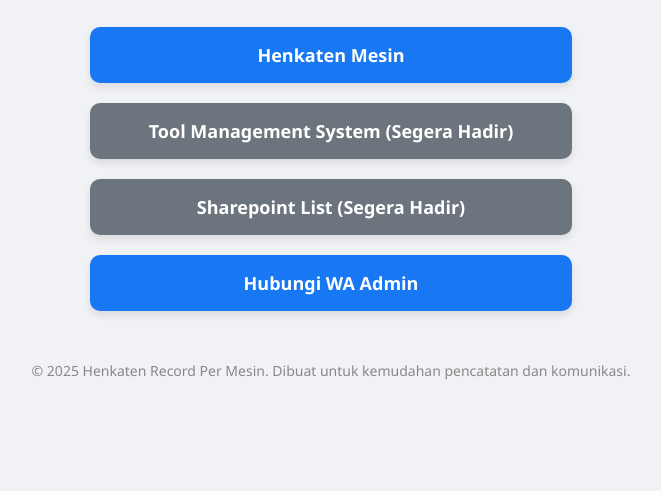
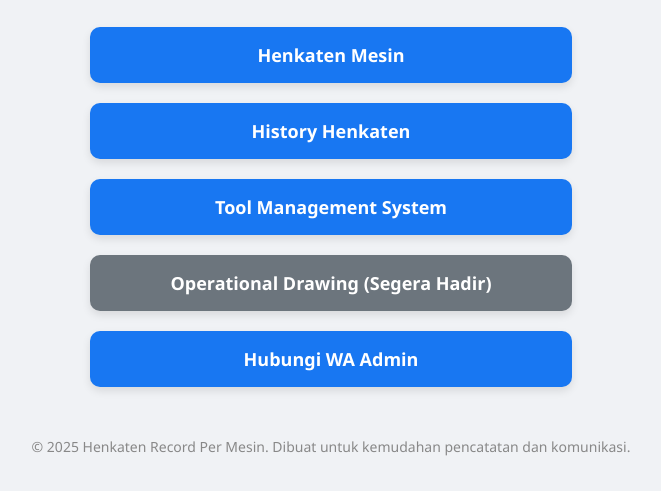
Before and after one commit to DitaNurl/CYLINDER-HEAD-IMSP-0043, a plain HTML site: page index.html in a window 1280 px wide. Shown: the part 167-658 px from the top of the page, without its empty margins (309-970 px from the left). Drawn offline with Linux system fonts and the light colour scheme.

Commit message:
update link

```diff
--- a/index.html
+++ b/index.html
@@ -57,21 +57,11 @@
   <h1>Henkaten Record Per Mesin</h1>
   <p>Silakan pilih formulir atau layanan yang dibutuhkan:</p>
 
-  <a href="https://forms.office.com/Pages/ResponsePage.aspx?id=a7HHR4LUR0GyGgSTbdiYdcuI36EV_z5Mu9IEROZH0UZUNkc1MU44SVhNQTQ4QkJSU1RLOVVMTEVIMy4u&r530d2e30553c48948d2459086114b76d=Cylinder%20Head&r8a7952bb757746a38a8e2b10c9e2a579=IMSP-0043&r530d2e30553c48948d2459086114b76d=CYLINDER%20HEAD&r8a7952bb757746a38a8e2b10c9e2a579=IMSP-0043" class="button" target="_blank">
-    Henkaten Mesin
-  </a>
-
-  <a href="#" class="button" style="background-color: #6c757d; pointer-events: none; cursor: default;">
-    Tool Management System (Segera Hadir)
-  </a>
-
-  <a href="#" class="button" style="background-color: #6c757d; pointer-events: none; cursor: default;">
-    Sharepoint List (Segera Hadir)
-  </a>
-
-  <a href="https://api.whatsapp.com/send/?phone=628986264957&text=saya%20butuh%20bantuan%20terkait%20sub%20henkaten&type=phone_number&app_absent=0" class="button" target="_blank">
-    Hubungi WA Admin
-  </a>
+  <a id="btn-henkaten-mesin" href="https://forms.office.com/Pages/ResponsePage.aspx?id=a7HHR4LUR0GyGgSTbdiYdcuI36EV_z5Mu9IEROZH0UZUNkc1MU44SVhNQTQ4QkJSU1RLOVVMTEVIMy4u&r530d2e30553c48948d2459086114b76d=Cylinder%20Head&r8a7952bb757746a38a8e2b10c9e2a579=IMSP-0043" class="button" target="_blank">Henkaten Mesin</a>
+  <a id="btn-history-henkaten" href="kucing.peduli" class="button" target="_blank">History Henkaten</a>
+  <a id="btn-tool-management-system" href="10.70.232.196:8095/#/tool/section" class="button" target="_blank">Tool Management System</a>
+  <a id="btn-operational-drawing" href="#" class="button" style="background-color: #6c757d; pointer-events: none; cursor: default;">Operational Drawing (Segera Hadir)</a>
+  <a id="btn-hubungi-wa-admin" href="https://api.whatsapp.com/send/?phone=628986264957&text=saya%20butuh%20bantuan%20terkait%20sub%20henkaten%20di%20mesinIMSP-0043di%20line%20CYLINDER HEAD&type=phone_number&app_absent=0" class="button" target="_blank">Hubungi WA Admin</a>
 
   <div class="footer">
     &copy; 2025 Henkaten Record Per Mesin. Dibuat untuk kemudahan pencatatan dan komunikasi.
```
